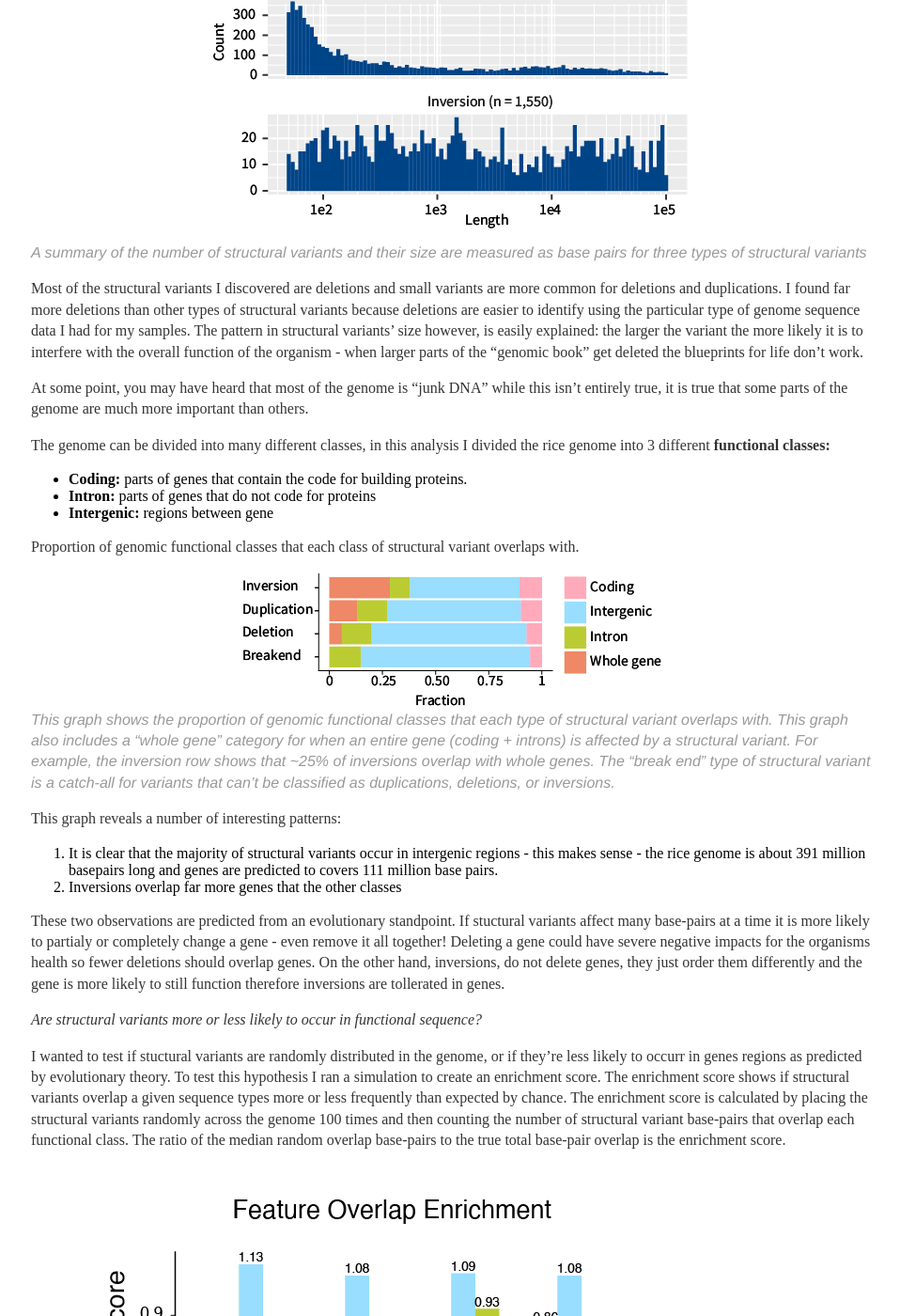
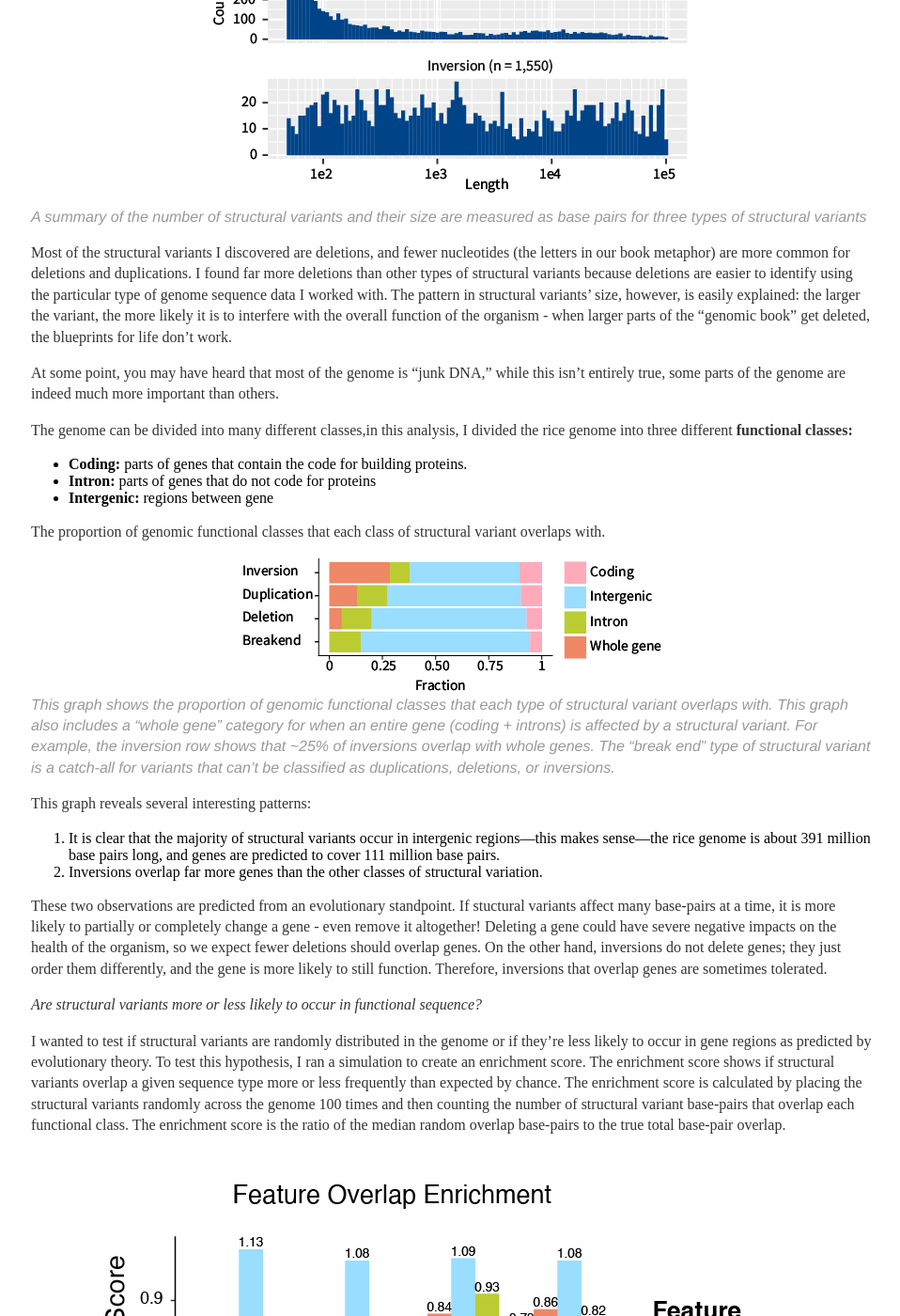
Before and after one commit to zlye/Blog, a Jekyll site: the page built from _posts/2023-11-06-Analysis-of-Structural-Variation-Part1.md, in a window 1280 px wide and 1400 px high, scrolled down 2783 px. Shown: the whole window at 94% size, without its empty margins (159-1117 px from the left). Built offline with Jekyll 4.4.1, drawn with Linux system fonts in a browser that asks for light colours; some of the changed text lies outside the part shown.

Commit message:
Update 2023-11-06-Analysis-of-Structural-Variation-Part1.md
edits

```diff
--- a/_posts/2023-11-06-Analysis-of-Structural-Variation-Part1.md
+++ b/_posts/2023-11-06-Analysis-of-Structural-Variation-Part1.md
@@ -26,52 +26,50 @@ In my research, I wanted to gain an understanding greater than anecdotal example
 Part I. How are structural distributed across the genome?
 
 ![Geographic origin of study samples]({{ site.baseurl }}/assets/images/map_screenArtboard 1@1.5x.png "an image title"){:style="display:block; margin-left:auto; margin-right:auto"}
-*This map shows the geographic origins of each landrace sample I used in my research. Rice is a diverse species adapted to many types of environments and these samples were chosen to reflect that diversity. The colors show the major different subtypes of rice.*
+*This map shows the geographic origins of each landrace sample I used in my work. Rice is a diverse species that has adapted to thrive in many types of environments and these samples reflect that diversity. The colors show the major different subtypes of rice.*
 
-I discovered structural variants in a population of rice landraces. Landraces are traditional varieties of rice, and have a high level of genetic diversity. My samples came from all around the world, their genomes were sequenced by several of my colleagues. All together I started with 4 TB of raw genome sequence data! I developed a customized bioinformatics pipeline to discover structural variants using a high performance computing cluster.
+I discovered structural variants in a population of rice landraces using computational genomic methods. Landraces are traditional varieties of rice and have a high level of genetic diversity. These samples came from all around the world, and their genomes were sequenced in a collaborative effort of many scientists. I started the research with 4 TB of raw genome sequence data! I developed a customized bioinformatics pipeline to discover structural variants using a high-performance computing cluster.
 
 *You can checkout at the pipeline on
 [git](http://github.com/zlye/RVE/)*
-it took over a year to test and develop!
+It took over a year to test and develop!
 
-Using the pipeline I discovered over 50,000 structural variants within a population of 214 rice landraces. The pipeline is complex - but I learned a lot from these 50,000 structural variants!
-
-Let’s skip to the interesting parts - the results and what they show about rice genomics!
+Using the pipeline, I discovered over 50,000 structural variants within a population of 214 rice landraces. The pipeline is complex - so let’s ge to the interesting parts - the results and what I learned about rice genomics!
 
 ![Distibution of Structural variant sizes]({{ site.baseurl }}/assets/images/SizeDist2x.png){:style="display:block; margin-left:auto; margin-right:auto"}
 *A summary of the number of structural variants and their size are measured as base pairs for three types of structural variants*
 
-Most of the structural variants I discovered are deletions and small variants are more common for deletions and duplications. I found far more deletions than other types of structural variants because deletions are easier to identify using the particular type of genome sequence data I had for my samples. The pattern in structural variants' size however, is easily explained: the larger the variant the more likely it is to interfere with the overall function of the organism - when larger parts of the "genomic book" get deleted the blueprints for life don't work.
+Most of the structural variants I discovered are deletions, and fewer nucleotides (the letters in our book metaphor) are more common for deletions and duplications. I found far more deletions than other types of structural variants because deletions are easier to identify using the particular type of genome sequence data I worked with. The pattern in structural variants' size, however, is easily explained: the larger the variant, the more likely it is to interfere with the overall function of the organism - when larger parts of the "genomic book" get deleted, the blueprints for life don't work.
 
-At some point, you may have heard that most of the genome is "junk DNA" while this isn’t entirely true, it is true that some parts of the genome are much more important than others.
+At some point, you may have heard that most of the genome is "junk DNA," while this isn’t entirely true, some parts of the genome are indeed much more important than others.
 
-The genome can be divided into many different classes, in this analysis I divided the rice genome into 3 different **functional classes:**
+The genome can be divided into many different classes,in this analysis, I divided the rice genome into three different **functional classes:**
  - **Coding:** parts of genes that contain the code for building proteins.
  - **Intron:** parts of genes that do not code for proteins
  - **Intergenic:** regions between gene
 
-Proportion of genomic functional classes that each class of structural variant overlaps with.
+The proportion of genomic functional classes that each class of structural variant overlaps with.
 
 ![Proportion of Structural variants overlappinh each genomic class]({{site.baseurl}}/assets/images/Fractions_post.png){:style="display:block; margin-left:auto; margin-right:auto"}
 *This graph shows the proportion of genomic functional classes that each type of structural variant overlaps with. This graph also includes a “whole gene” category for when an entire gene (coding + introns) is affected by a structural variant. For example, the inversion row shows that ~25% of inversions overlap with whole genes. The “break end” type of structural variant is a catch-all for variants that can’t be classified as duplications, deletions, or inversions.*
 
-This graph reveals a number of interesting patterns:
-1. It is clear that the majority of structural variants occur in intergenic regions - this makes sense - the rice genome is about 391 million basepairs long and genes are predicted to covers 111 million base pairs.
-2. Inversions overlap far more genes that the other classes
+This graph reveals several interesting patterns:
+1. It is clear that the majority of structural variants occur in intergenic regions—this makes sense—the rice genome is about 391 million base pairs long, and genes are predicted to cover 111 million base pairs.
+2. Inversions overlap far more genes than the other classes of structural variation.
 
-These two observations are predicted from an evolutionary standpoint. If stuctural variants affect many base-pairs at a time it is more likely to partialy or completely change a gene - even remove it all together! Deleting a gene could have severe negative impacts for the organisms health so fewer deletions should overlap genes. On the other hand, inversions, do not delete genes, they just order them differently and the gene is more likely to still function therefore inversions are tollerated in genes.
+These two observations are predicted from an evolutionary standpoint. If stuctural variants affect many base-pairs at a time, it is more likely to partially or completely change a gene - even remove it altogether! Deleting a gene could have severe negative impacts on the health of the organism, so we expect fewer deletions should overlap genes. On the other hand, inversions do not delete genes; they just order them differently, and the gene is more likely to still function. Therefore, inversions that overlap genes are sometimes tolerated.
 
 *Are structural variants more or less likely to occur in functional sequence?*
 
-I wanted to test if stuctural variants are randomly distributed in the genome, or if they're less likely to occurr in genes regions as predicted by evolutionary theory. To test this hypothesis I ran a simulation to create an enrichment score. The enrichment score shows if structural variants overlap a given sequence types more or less frequently than expected by chance. The enrichment score is calculated by placing the structural variants randomly across the genome 100 times and then counting the number of structural variant base-pairs that overlap each functional class. The ratio of the median random overlap base-pairs to the true total base-pair overlap is the enrichment score.
+I wanted to test if structural variants are randomly distributed in the genome or if they're less likely to occur in gene regions as predicted by evolutionary theory. To test this hypothesis, I ran a simulation to create an enrichment score. The enrichment score shows if structural variants overlap a given sequence type more or less frequently than expected by chance. The enrichment score is calculated by placing the structural variants randomly across the genome 100 times and then counting the number of structural variant base-pairs that overlap each functional class. The enrichment score is the ratio of the median random overlap base-pairs to the true total base-pair overlap.
 
 ![Structural variant overlap enrichment]({{site.baseurl}}/assets/images/FeatureEnrich1.5x.png){:style="display:block; margin-left:auto; margin-right:auto"}
 *This shows the enrichment score for each class of Structural variant: break-end (BND), deletion (DEL), duplication (DUP), and inversion (INV). The enrichment is calculated for each genomic class (referred to as a feature here). Values below 1 indicate a depletion (lower likelihood of overlap) and greater than 1 indicate enrichment (higher likelihood of overlap).*
 
 
-The enrichement analysis shows SVs are more likely to occur in intergenic regions and depleted from introns and exons. Interstingly they're also more likely to occur in intronic regions than coding regions. Again this makes sense - coding regions are more "important" to creating the proteins that intronic regions, althought the intronic regions still play a role gene regulation and occurr adjacent to the coding regions.
+The enrichment analysis shows that SVs are more likely to occur in intergenic regions and depleted from introns and exons. Interstingly, they're also more likely to occur in intronic regions than coding regions. Again, this makes sense—coding regions are more "important" to creating the proteins than intronic regions, although the intronic regions still play a role in gene regulation and occur adjacent to the coding regions.
 
 *check out enrichment analysis code
 [here](http://github.com/zlye/SV_feature_enrichment/)*
 
-This post is just a snapshot into one element of my research into structural variants. As a biologist, I get most excited thinking about evolutionary processes. This kind of simple analysis demonstrates how evolutionary processes shape the patterns of structural genetic variation in genomes - which extends from rice to humans and many other organisms.
+This post is just a snapshot of one element of my research into structural variants. As a biologist, I get most excited thinking about evolutionary processes. This kind of simple analysis demonstrates how evolutionary processes shape the patterns of structural genetic variation in genomes - which extends from rice to humans and many other organisms.
```
